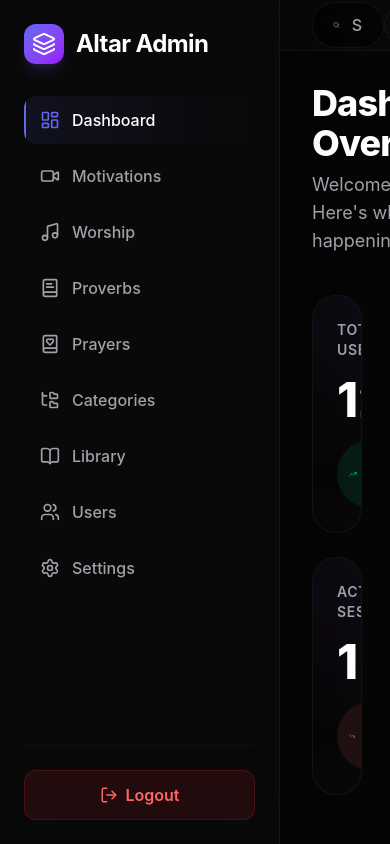
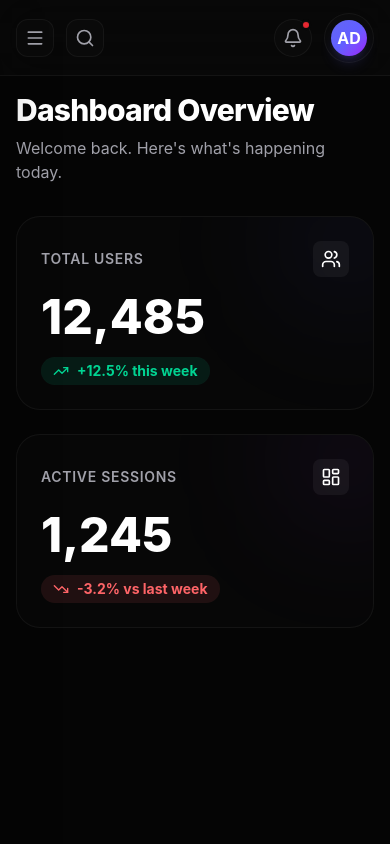
Before and after one commit to Webgenius0/alter_golang_dashbaord, a React (Vite) app: page / in a window 390 px wide. Built offline with nearby package versions, Linux system fonts and the light colour scheme; sample sign-in values are in the browser's storage.

Commit message:
feat: add mobile sidebar navigation and responsive layouts across dashboard pages

```diff
--- a/src/App.tsx
+++ b/src/App.tsx
@@ -1,5 +1,6 @@
-import { LayoutDashboard, Users, Settings as SettingsIcon, Search, Bell, TrendingUp, TrendingDown, Layers, LogOut, Video } from 'lucide-react'
+import { LayoutDashboard, Users, Settings as SettingsIcon, Search, Bell, TrendingUp, TrendingDown, Layers, LogOut, Video, Menu, X, BookOpen, Music, BookText, BookHeart, FolderTree } from 'lucide-react'
 import { Routes, Route, Navigate, Link, useLocation } from 'react-router-dom'
+import { useState, useEffect } from 'react'
 import { Login } from './pages/Login'
 import { Settings } from './pages/Settings'
 import { Motivations } from './pages/Motivations'
@@ -9,12 +10,16 @@ import { Proverbs } from './pages/Proverbs'
 import { PrayerManagement } from './pages/PrayerManagement'
 import { CategoryManagement } from './pages/CategoryManagement'
 import { useLogout } from './hooks/auth/useLogout'
-import { BookOpen, Music, BookText, BookHeart, FolderTree } from 'lucide-react'
-
 function DashboardLayout() {
   const logoutMutation = useLogout()
   const location = useLocation()
   const token = localStorage.getItem("accessToken")
+  const [isMobileMenuOpen, setIsMobileMenuOpen] = useState(false)
+
+  // Close mobile menu on route change
+  useEffect(() => {
+    setIsMobileMenuOpen(false)
+  }, [location.pathname])
 
   if (!token) {
     return <Navigate to="/login" replace />
@@ -34,14 +39,30 @@ function DashboardLayout() {
   );
 
   return (
-    <div className="flex h-screen overflow-hidden bg-bg-primary text-text-primary font-sans animate-fade-in">
+    <div className="flex h-screen overflow-hidden bg-bg-primary text-text-primary font-sans animate-fade-in relative">
+      {/* Mobile Overlay */}
+      {isMobileMenuOpen && (
+        <div
+          className="fixed inset-0 bg-black/60 backdrop-blur-sm z-40 lg:hidden transition-opacity"
+          onClick={() => setIsMobileMenuOpen(false)}
+        />
+      )}
+
       {/* Sidebar */}
-      <aside className="w-[280px] bg-glass-strong backdrop-blur-xl border-r border-border-subtle flex flex-col p-6 transition-all duration-300 z-20 shadow-2xl shadow-black/50">
-        <div className="text-2xl font-bold text-white mb-8 flex items-center gap-3 tracking-tight">
+      <aside className={`fixed inset-y-0 left-0 z-50 w-[280px] bg-glass-strong backdrop-blur-xl border-r border-border-subtle flex flex-col p-6 transition-transform duration-300 shadow-2xl shadow-black/50 lg:relative lg:translate-x-0 ${isMobileMenuOpen ? 'translate-x-0' : '-translate-x-full'}`}>
+        <div className="text-2xl font-bold text-white mb-8 flex items-center justify-between tracking-tight">
+          <div className="flex items-center gap-3">
             <div className="p-2 bg-gradient-to-br from-accent to-purple-600 rounded-xl shadow-lg shadow-accent/20">
               <Layers className="text-white" size={24} />
             </div>
             <span>Altar Admin</span>
+          </div>
+          <button
+            className="lg:hidden p-2 text-text-secondary hover:text-white rounded-lg bg-white/5"
+            onClick={() => setIsMobileMenuOpen(false)}
+          >
+            <X size={20} />
+          </button>
         </div>
         <nav className="flex flex-col gap-2">
           <Link to="/" className={navLinkClass('/')}>
@@ -104,28 +125,40 @@ function DashboardLayout() {
       </aside>
 
       {/* Main Content */}
-      <main className="flex-1 flex flex-col overflow-y-auto">
+      <main className="flex-1 flex flex-col overflow-y-auto w-full lg:w-auto">
         {/* Topbar */}
-        <header className="h-[76px] flex items-center justify-between px-8 bg-glass backdrop-blur-xl border-b border-border-subtle sticky top-0 z-10">
-          <div className="flex items-center gap-3 bg-black/40 border border-border-subtle rounded-full px-5 py-2.5 w-[350px] text-text-secondary focus-within:border-accent focus-within:shadow-[0_0_15px_rgba(99,102,241,0.3)] transition-all duration-300">
-            <Search size={18} className="text-text-secondary focus-within:text-accent" />
+        <header className="h-[76px] flex items-center justify-between px-4 lg:px-8 bg-glass backdrop-blur-xl border-b border-border-subtle sticky top-0 z-10 w-full shrink-0">
+          <div className="flex items-center gap-3 lg:gap-4">
+            <button
+              className="lg:hidden p-2 text-text-secondary hover:text-white bg-bg-secondary hover:bg-bg-tertiary rounded-xl transition-colors border border-border-subtle"
+              onClick={() => setIsMobileMenuOpen(true)}
+            >
+              <Menu size={20} />
+            </button>
+            <div className="hidden sm:flex items-center gap-3 bg-black/40 border border-border-subtle rounded-full px-5 py-2.5 w-[250px] lg:w-[350px] text-text-secondary focus-within:border-accent focus-within:shadow-[0_0_15px_rgba(99,102,241,0.3)] transition-all duration-300">
+              <Search size={18} className="text-text-secondary focus-within:text-accent shrink-0" />
               <input
                 type="text"
                 placeholder="Search dashboard..."
-              className="bg-transparent border-none outline-none w-full text-white placeholder:text-text-secondary font-medium"
+                className="bg-transparent border-none outline-none w-full text-white placeholder:text-text-secondary font-medium min-w-0"
               />
             </div>
+            {/* Mobile search button (optional, can just hide search on mobile as done above) */}
+            <button className="sm:hidden p-2 text-text-secondary hover:text-white bg-bg-secondary hover:bg-bg-tertiary rounded-xl transition-colors border border-border-subtle">
+              <Search size={20} />
+            </button>
+          </div>
 
-          <div className="flex items-center gap-6">
-            <button className="relative p-2 text-text-secondary hover:text-white bg-bg-secondary hover:bg-bg-tertiary rounded-full transition-colors border border-border-subtle group">
+          <div className="flex items-center gap-3 lg:gap-6">
+            <button className="relative p-2 text-text-secondary hover:text-white bg-bg-secondary hover:bg-bg-tertiary rounded-full transition-colors border border-border-subtle group shrink-0">
               <Bell size={20} className="group-hover:animate-bounce" />
               <span className="absolute top-0 right-0 w-2.5 h-2.5 bg-red-500 border-2 border-bg-secondary rounded-full animate-pulse-slow"></span>
             </button>
-            <div className="flex items-center gap-4 cursor-pointer p-1.5 pr-4 rounded-full bg-bg-secondary border border-border-subtle hover:border-border-focus transition-colors">
-              <div className="w-9 h-9 rounded-full bg-gradient-to-br from-accent via-indigo-500 to-purple-600 flex items-center justify-center font-bold text-white shadow-lg shadow-accent/20">
+            <div className="flex items-center gap-3 lg:gap-4 cursor-pointer p-1.5 lg:pr-4 rounded-full bg-bg-secondary border border-border-subtle hover:border-border-focus transition-colors">
+              <div className="w-9 h-9 rounded-full bg-gradient-to-br from-accent via-indigo-500 to-purple-600 flex items-center justify-center font-bold text-white shadow-lg shadow-accent/20 shrink-0">
                 AD
               </div>
-              <div className="flex flex-col items-start leading-tight">
+              <div className="hidden lg:flex flex-col items-start leading-tight">
                 <span className="text-sm font-bold text-white">Admin User</span>
                 <span className="text-xs text-text-secondary font-medium">admin@altar.com</span>
               </div>
@@ -136,11 +169,11 @@ function DashboardLayout() {
         {/* Content Area */}
         <Routes>
           <Route path="/" element={
-            <div className="p-8 max-w-7xl mx-auto w-full animate-slide-up">
-              <div className="mb-10 flex justify-between items-end">
+            <div className="p-4 lg:p-8 max-w-7xl mx-auto w-full animate-slide-up">
+              <div className="mb-8 lg:mb-10 flex flex-col sm:flex-row justify-between items-start sm:items-end gap-4">
                 <div>
-                  <h1 className="text-4xl font-extrabold text-white tracking-tight">Dashboard Overview</h1>
-                  <p className="text-text-secondary mt-2 text-lg">Welcome back. Here's what's happening today.</p>
+                  <h1 className="text-3xl lg:text-4xl font-extrabold text-white tracking-tight">Dashboard Overview</h1>
+                  <p className="text-text-secondary mt-2 text-base lg:text-lg">Welcome back. Here's what's happening today.</p>
                 </div>
               </div>
 
--- a/src/pages/CategoryManagement.tsx
+++ b/src/pages/CategoryManagement.tsx
@@ -48,8 +48,8 @@ export function CategoryManagement() {
 
 
   return (
-    <div className="p-8 animate-slide-up">
-      <div className="flex items-center justify-between mb-8">
+    <div className="p-4 lg:p-8 animate-slide-up">
+      <div className="flex flex-col sm:flex-row items-start sm:items-center justify-between gap-4 mb-6 lg:mb-8">
         <div>
           <h1 className="text-3xl font-semibold text-text-primary">Categories</h1>
           <p className="text-text-secondary mt-2">
@@ -59,7 +59,7 @@ export function CategoryManagement() {
 
         <button
           onClick={() => handleOpenCategoryModal()}
-          className="flex items-center gap-2 px-6 py-2.5 bg-accent text-white font-medium rounded-xl hover:bg-accent-hover transition-colors shadow-lg shadow-accent/20 hover:shadow-accent/40"
+          className="flex items-center justify-center gap-2 px-6 py-2.5 bg-accent text-white font-medium rounded-xl hover:bg-accent-hover transition-colors shadow-lg shadow-accent/20 hover:shadow-accent/40 w-full sm:w-auto"
         >
           <Plus size={20} />
           Add Category
--- a/src/pages/Motivations.tsx
+++ b/src/pages/Motivations.tsx
@@ -28,15 +28,15 @@ export function Motivations() {
   };
 
   return (
-    <div className="p-8">
-      <div className="flex justify-between items-center mb-8">
+    <div className="p-4 lg:p-8">
+      <div className="flex flex-col sm:flex-row justify-between items-start sm:items-center gap-4 mb-6 lg:mb-8">
         <div>
           <h1 className="text-3xl font-semibold text-text-primary">Motivations</h1>
           <p className="text-text-secondary mt-2">Manage motivation content for mobile users.</p>
         </div>
         <button
           onClick={handleAddNew}
-          className="flex items-center gap-2 px-4 py-2.5 bg-accent hover:bg-accent-hover text-white font-semibold rounded-lg transition-colors"
+          className="flex items-center gap-2 px-4 py-2.5 bg-accent hover:bg-accent-hover text-white font-semibold rounded-lg transition-colors w-full sm:w-auto justify-center"
         >
           <Plus size={20} />
           Add Motivation
--- a/src/pages/PrayerManagement.tsx
+++ b/src/pages/PrayerManagement.tsx
@@ -24,8 +24,8 @@ export function PrayerManagement() {
   };
 
   return (
-    <div className="p-8">
-      <div className="flex items-center justify-between mb-8">
+    <div className="p-4 lg:p-8">
+      <div className="flex flex-col sm:flex-row items-start sm:items-center justify-between gap-4 mb-6 lg:mb-8">
         <div>
           <div className="flex items-center gap-3 mb-2">
             <div className="w-10 h-10 rounded-xl bg-accent/20 flex items-center justify-center text-accent">
@@ -40,7 +40,7 @@ export function PrayerManagement() {
 
         <button
           onClick={handleCreateNew}
-          className="flex items-center gap-2 px-6 py-2.5 bg-accent text-white font-medium rounded-xl hover:bg-accent-hover transition-colors shadow-lg shadow-accent/20 hover:shadow-accent/40 hover:-translate-y-0.5"
+          className="flex items-center justify-center gap-2 px-6 py-2.5 bg-accent text-white font-medium rounded-xl hover:bg-accent-hover transition-colors shadow-lg shadow-accent/20 hover:shadow-accent/40 hover:-translate-y-0.5 w-full sm:w-auto"
         >
           <Plus size={20} />
           Add Prayer
--- a/src/pages/Proverbs.tsx
+++ b/src/pages/Proverbs.tsx
@@ -24,8 +24,8 @@ export function Proverbs() {
   };
 
   return (
-    <div className="p-8 pb-24">
-      <div className="flex items-center justify-between mb-8">
+    <div className="p-4 lg:p-8 pb-24">
+      <div className="flex flex-col sm:flex-row items-start sm:items-center justify-between gap-4 mb-6 lg:mb-8">
         <div>
           <div className="flex items-center gap-3 mb-2">
             <div className="w-10 h-10 rounded-xl bg-accent/20 flex items-center justify-center text-accent">
@@ -40,7 +40,7 @@ export function Proverbs() {
 
         <button
           onClick={handleCreateNew}
-          className="flex items-center gap-2 px-6 py-2.5 bg-accent text-white font-medium rounded-xl hover:bg-accent-hover transition-colors shadow-lg shadow-accent/20 hover:shadow-accent/40 hover:-translate-y-0.5"
+          className="flex items-center justify-center gap-2 px-6 py-2.5 bg-accent text-white font-medium rounded-xl hover:bg-accent-hover transition-colors shadow-lg shadow-accent/20 hover:shadow-accent/40 hover:-translate-y-0.5 w-full sm:w-auto"
         >
           <Plus size={20} />
           Add Proverb
```
Also changed, not shown: src/pages/Library.tsx (+5 -5 lines), src/pages/Settings.tsx (+5 -5 lines), src/pages/Worship.tsx (+4 -4 lines). Lines whose indentation alone changed are shown as unchanged.
